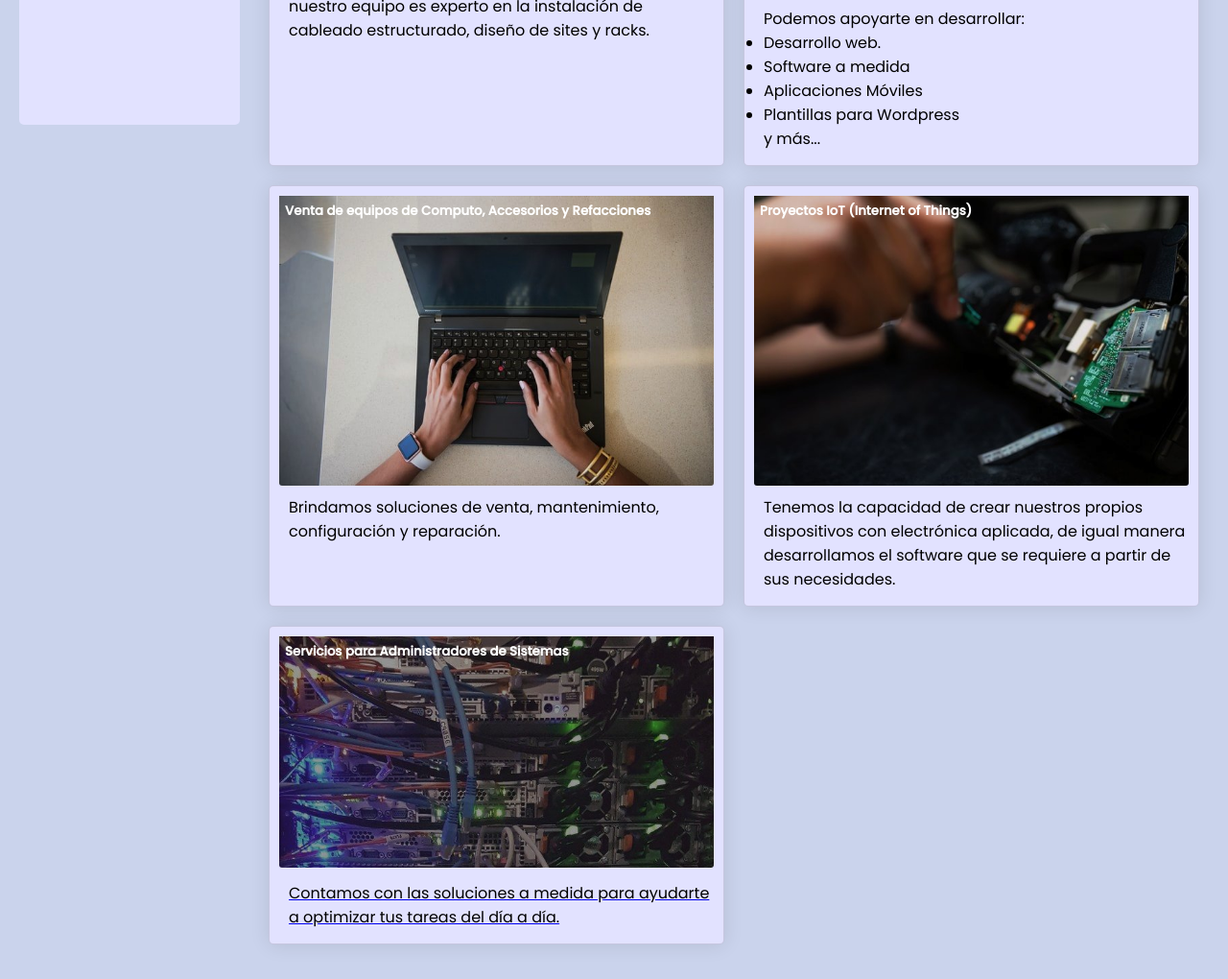
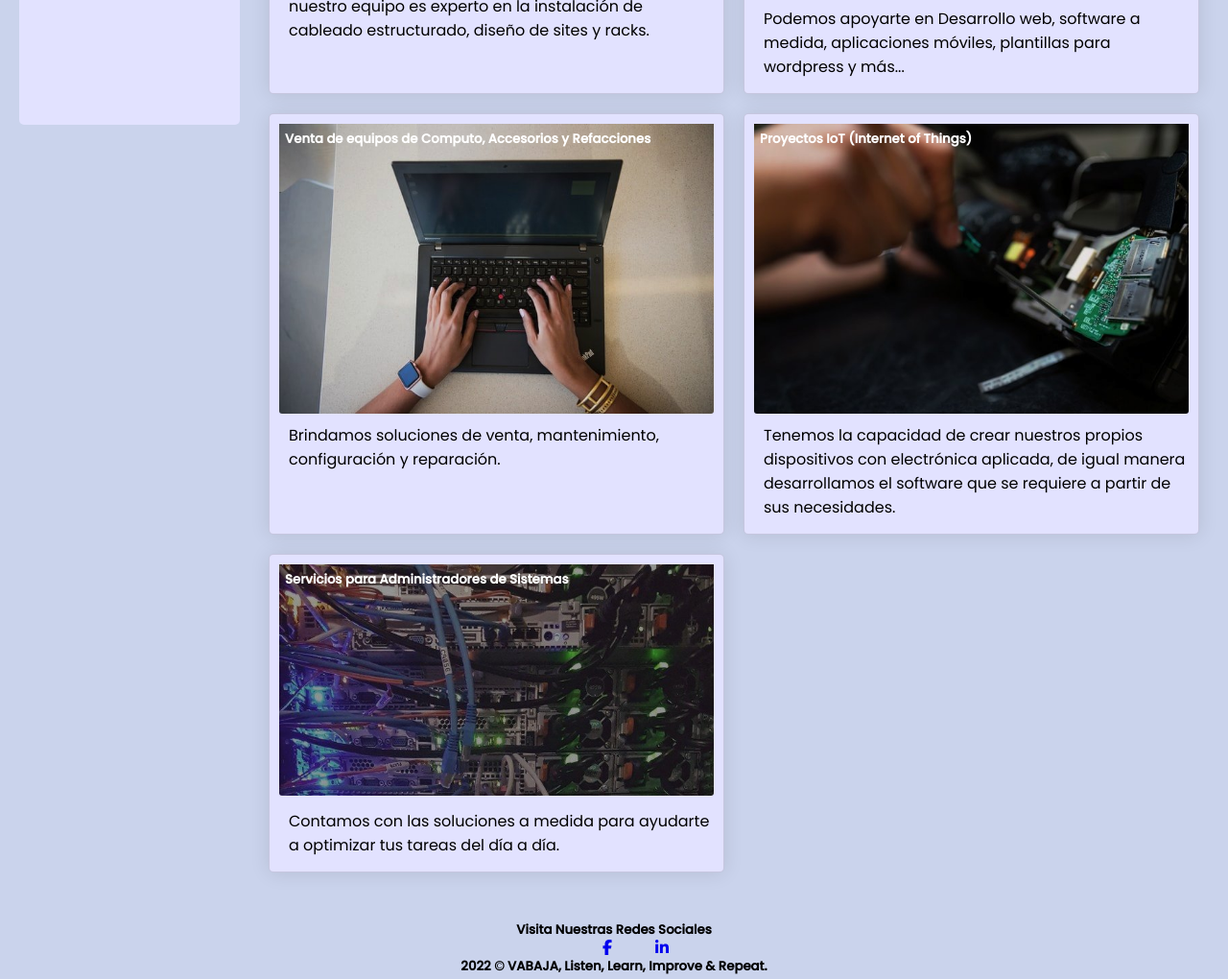
Before and after one commit to VABAJA/Vabaja2.0, a website: page html/servicios.html in a window 1280 px wide. Shown: the part 586-1606 px from the top of the page at 96% size. Drawn offline with Linux system fonts and the light colour scheme.

Commit message:
se quita el subrayado, ajuste en servicios-software

```diff
--- a/html/servicios.html
+++ b/html/servicios.html
@@ -109,14 +109,7 @@
                             <h5 class="card-title">Desarrollo de Software</h5>
                         </div>
                         <div class="footer-card span">
-                            <p>Podemos apoyarte en desarrollar:</p>
-                            <ul>
-                                <li>Desarrollo web.</li>
-                                <li>Software a medida</li>
-                                <li>Aplicaciones Móviles</li>
-                                <li>Plantillas para Wordpress</li>
-                            </ul>
-                            <p> y más...</p>
+                            <p>Podemos apoyarte en Desarrollo web, software a medida, aplicaciones móviles, plantillas para wordpress y más...</p>
                         </div>
                     </div>
 
@@ -143,7 +136,7 @@
                         </div>
                     </div>
                     <div class="card">
-                        <a href="../html/ophormiga.html">
+                        <a href="../html/ophormiga.html"">
 
                         <img class="card-img" src="../img/opHormiga.jpg" alt="ophormiga">
                             <div class="card-img-overlay">
--- a/scss/main.scss
+++ b/scss/main.scss
@@ -21,8 +21,9 @@ p,
 ul {
     font-family: "Poppins";
 }
-.glow {
-    box-shadow: 0px 0px 5px rgb(0, 0, 0);
+
+a {
+    text-decoration: none;
 }
 /* apply a natural box layout model to all elements, but allowing components to change */
 html {
```
Also changed, not shown: css/styles.css.
